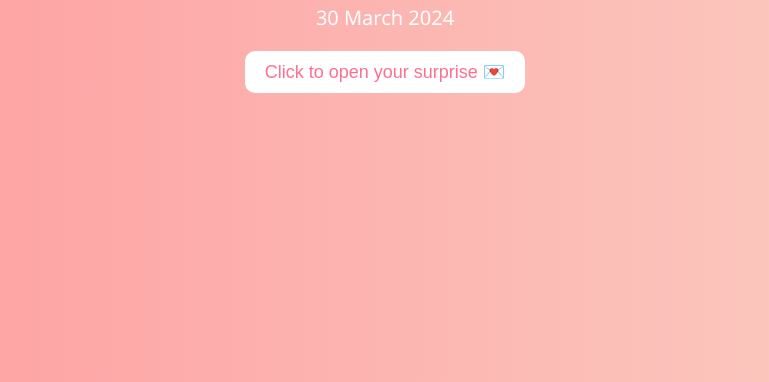
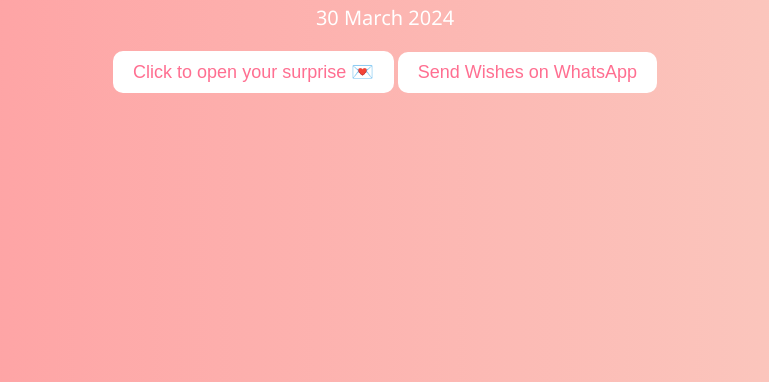
Before and after one commit to farazanjum8812-stack/Love, a plain HTML site: page index.html in a window 1280 px wide. Shown: the part 418-800 px from the top of the page, without its empty margins (255-1024 px from the left). Drawn offline with Linux system fonts and the light colour scheme.

Commit message:
Update index.html

```diff
--- a/index.html
+++ b/index.html
@@ -56,6 +56,7 @@ button {
   <p>30 March 2024</p>
 
   <button onclick="showMessage()">Click to open your surprise 💌</button>
+  <button onclick="sendWhatsApp()">Send Wishes on WhatsApp</button>
 
   <p id="message" class="hidden">
     My Love,<br><br>
@@ -74,6 +75,12 @@ button {
 function showMessage() {
   document.getElementById("message").style.display = "block";
 }
+
+function sendWhatsApp() {
+  let message = "Happy Engagement Anniversary Fazi ❤️ Mubashara! Wishing you endless love and happiness.";
+  let url = "https://wa.me/?text=" + encodeURIComponent(message);
+  window.open(url, '_blank');
+}
 </script>
 
 </body>
```
